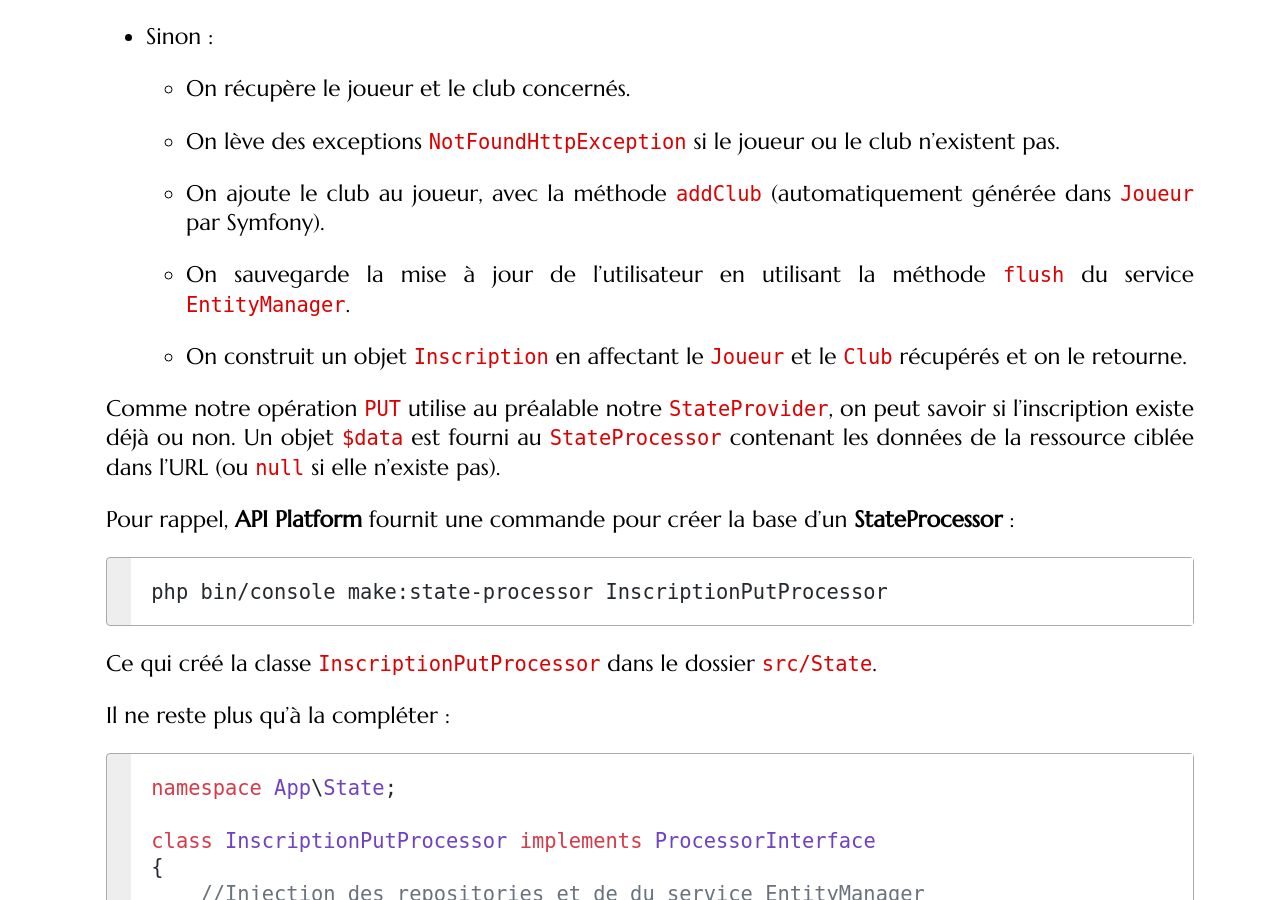
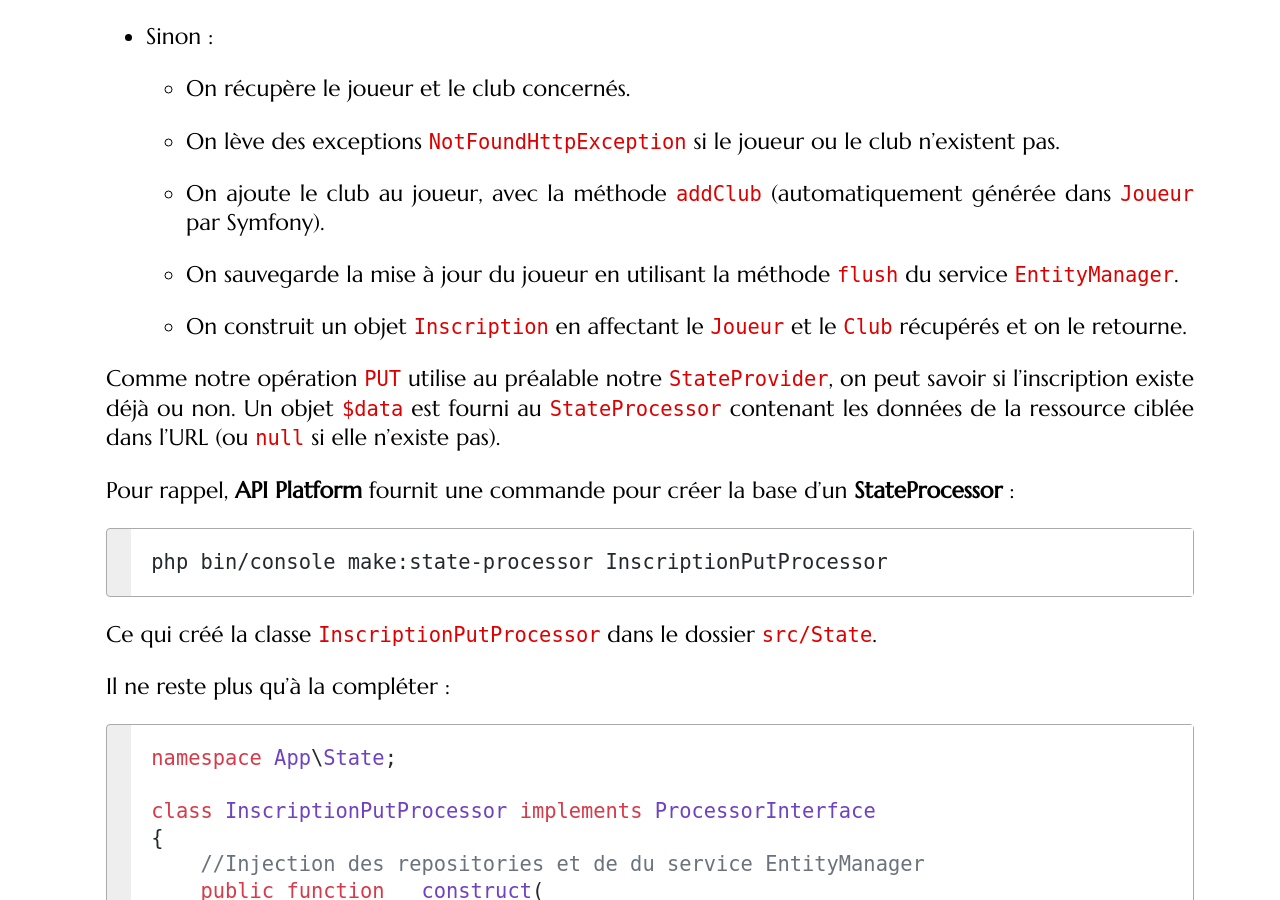
Before and after one commit to mgasquet/R5.A.05-ProgrammationAvancee-Web, a Jekyll site: the page built from complements/complement3.md, in a window 1280 px wide and 900 px high, scrolled down 11317 px. Built offline with Jekyll 4.4.1, drawn with Linux system fonts in a browser that asks for light colours; some web fonts are replaced; some of the changed text lies outside the part shown.

Commit message:
typo complement 3

````diff
--- a/complements/complement3.md
+++ b/complements/complement3.md
@@ -318,8 +318,7 @@ particulier, on peut coder et fournir son propre **StateProvider**
 
 * Un **StateProcessor** pour l'opération `PUT`. Pour rappel, un **StateProcessor** est une classe qui permet
 de traiter et modifier un objet lors d'opérations qui vont changer son état. Elle est donc utilisée dans le cadre
-des opérations `POST`, `PUT` et `PATCH`. Dans le [TD4]({{site.baseurl}}/tutorials/tutorial4), nous en avions utilisé deux pour affecter automatiquement
-l'auteur d'un message, mais aussi pour hacher le mot de passe de l'utilisateur.
+des opérations `POST`, `PUT` et `PATCH`. Dans le [TD4]({{site.baseurl}}/tutorials/tutorial4), nous en avions utilisé deux pour affecter automatiquement l'auteur d'un message, mais aussi pour hacher le mot de passe de l'utilisateur.
 
 * Un **StateProcessor** pour l'opération `DELETE`.
 
@@ -398,7 +397,7 @@ Ensuite, on va créer le premier `StateProcessor` permettant de gérer l'opérat
 
     * On ajoute le club au joueur, avec la méthode `addClub` (automatiquement générée dans `Joueur` par Symfony).
 
-    * On sauvegarde la mise à jour de l'utilisateur en utilisant la méthode `flush` du service `EntityManager`.
+    * On sauvegarde la mise à jour du joueur en utilisant la méthode `flush` du service `EntityManager`.
 
     * On construit un objet `Inscription` en affectant le `Joueur` et le `Club` récupérés et on le retourne.
 
@@ -711,7 +710,7 @@ class Club
 Avec cette implémentation, il est possible de :
 
 * Créer des inscriptions d'un joueur à un club.
-* Désinscrire un utilisateur d'un club.
+* Désinscrire un joueur d'un club.
 * Récupérer les inscriptions d'un joueur (en lisant les données du joueur) ou d'un club (en lisant les données du club).
 
 ```
````
